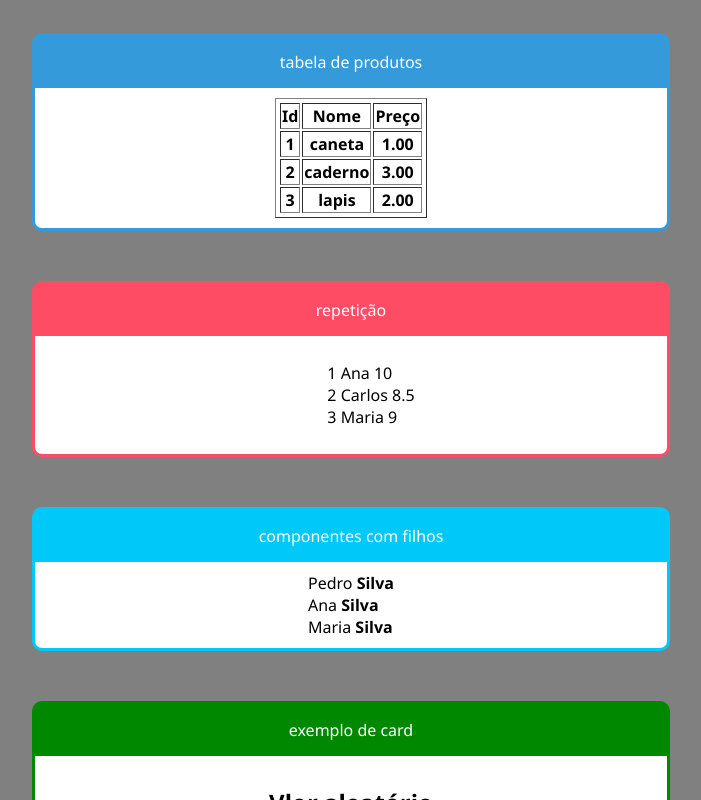
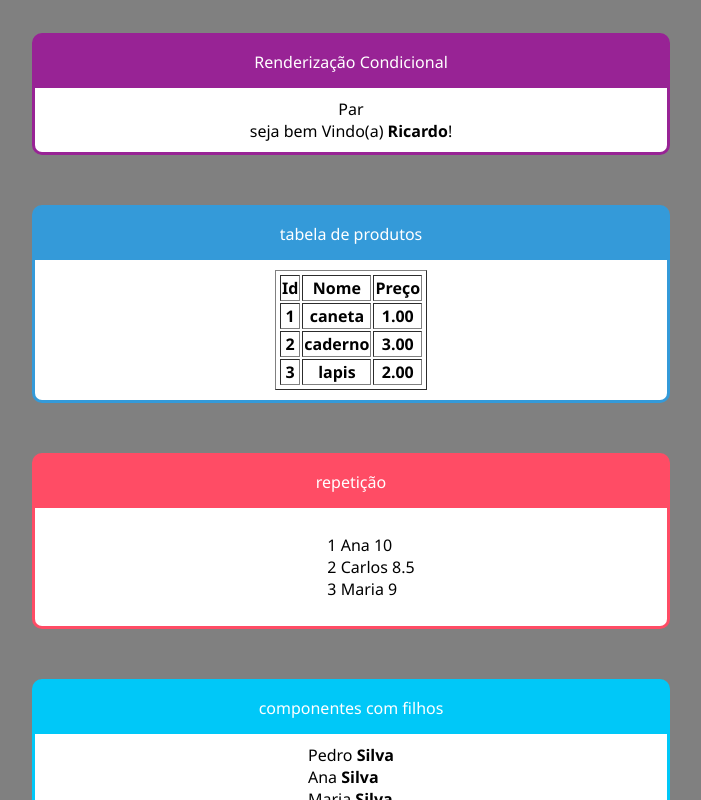
Before and after one commit to RicardoBaltazar/jogos-em-javascript, a React (Create React App) app in the folder my-app/: page / in a window 1280 px wide. Shown: the top 800 px of the page, without its empty margins (289-990 px from the left). Built offline with nearby package versions, Linux system fonts and the light colour scheme.

Commit message:
Renderização condicional

```diff
--- a/my-app/src/app.jsx
+++ b/my-app/src/app.jsx
@@ -2,6 +2,8 @@ import React from 'react'
 
 import Card from "./componentes/layout/Card"
 
+import UsuarioInfo from "./componentes/condicional/UsuarioInfo"
+import ParOuImpar from "./componentes/condicional/ParOuImpar"
 import TabelaProdutos from "./componentes/repetição/TabelaProdutos"
 import ListaAlunos from "./componentes/repetição/ListaAlunos"
 import Familia from "./componentes/básicos/Familia"
@@ -15,6 +17,11 @@ export default function App(props) {
         <div id="App">
 
             <div className="cards">
+                <Card titulo="Renderização Condicional" color="#982395">
+                    <ParOuImpar numero={20}/>
+                    <UsuarioInfo usuario={{nome: 'Ricardo'}}/>
+                </Card>
+
                 <Card titulo="tabela de produtos" color="#349ad9">
                     <TabelaProdutos />
                 </Card>
--- /dev/null
+++ b/my-app/src/componentes/condicional/ParOuImpar.jsx
@@ -0,0 +1,11 @@
+import React from 'react'
+
+export default function ParOuImpar(props){
+    const isPar = props.numero % 2 ===0
+
+    return (
+        <div>
+            {isPar ? <span>Par</span> : <span>ímpar</span>}
+        </div>
+    )
+}
--- /dev/null
+++ b/my-app/src/componentes/condicional/UsuarioInfo.jsx
@@ -0,0 +1,12 @@
+import React from 'react'
+//import if from "./if"
+
+export default props => {
+    return (
+        <div>
+
+            seja bem Vindo(a) <strong>{props.usuario.nome}</strong>!
+
+        </div>
+    )
+}
--- /dev/null
+++ b/my-app/src/componentes/condicional/if.js
@@ -0,0 +1,7 @@
+export default props => {
+    if(props.test){
+        return props.children
+    } else {
+        return false
+    }
+}
```
